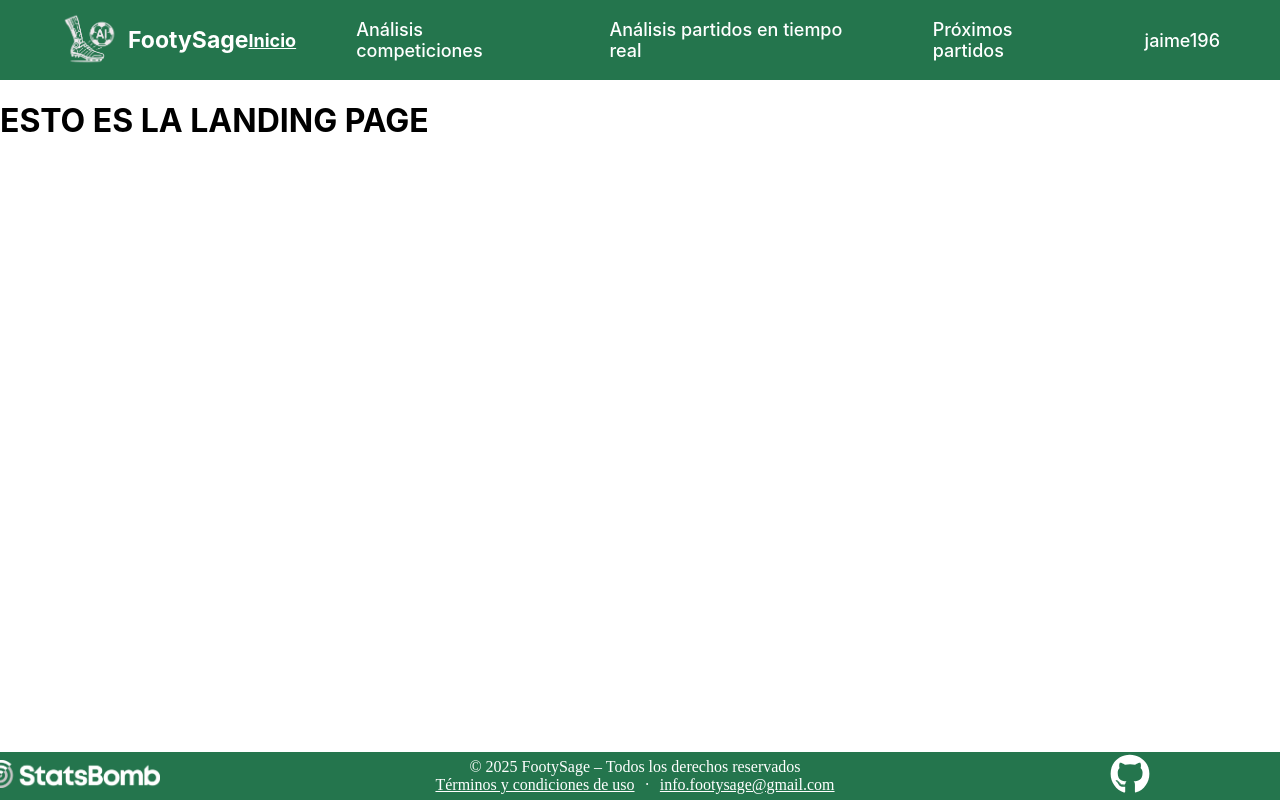
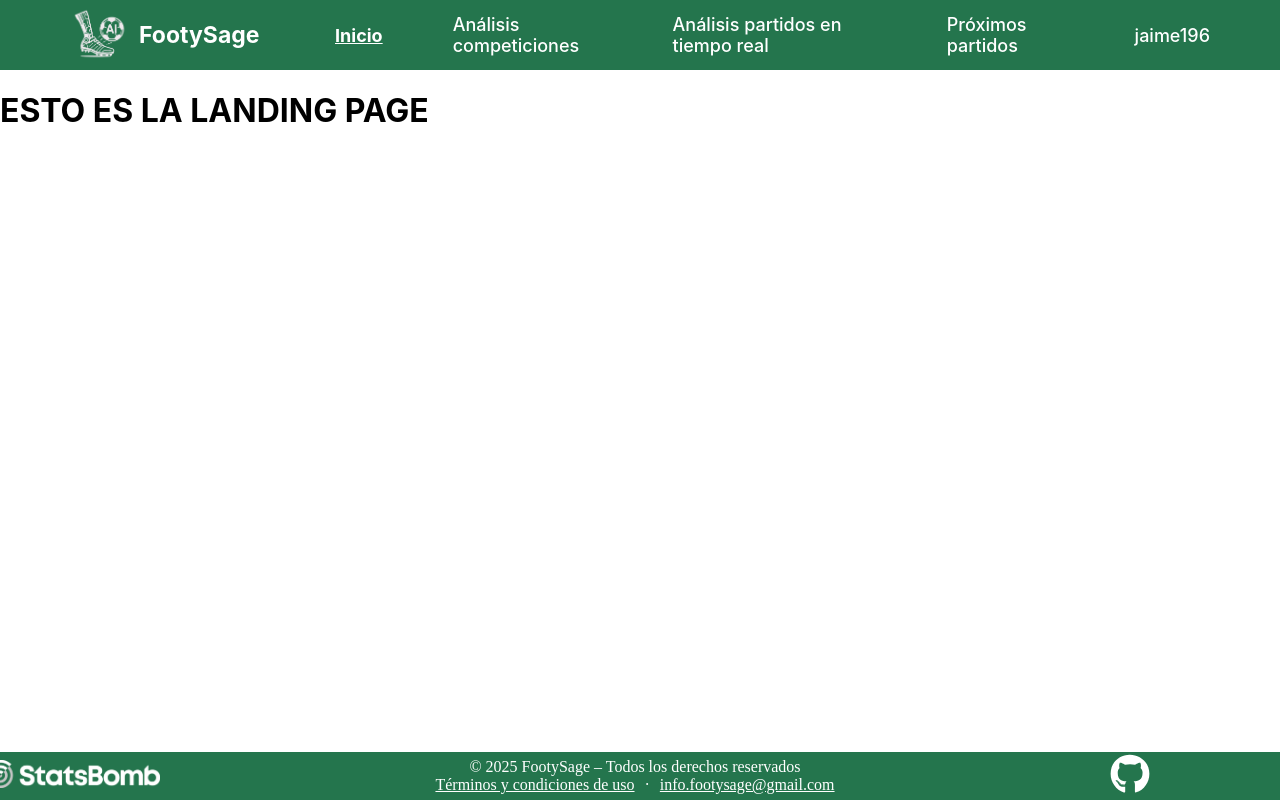
Before and after one commit to Jaime-Linares/FootySage, a React (Create React App) app in the folder frontend/: page / in a window 1280 px wide. Built offline with nearby package versions, Linux system fonts and the light colour scheme.

Commit message:
style: add animations to navbar component

```diff
--- /dev/null
+++ b/frontend/src/components/NavItem.jsx
@@ -0,0 +1,31 @@
+import React, { useState } from 'react';
+import { Link } from 'react-router-dom';
+
+
+const NavItem = ({ to, children, active = false }) => {
+  const [isHovered, setIsHovered] = useState(false);
+
+  const baseStyle = {
+    color: '#fff',
+    textDecoration: 'none',
+    fontWeight: active ? 'bold' : 500,
+    fontSize: '18px',
+    textDecorationLine: active ? 'underline' : isHovered ? 'underline' : 'none',
+    transform: isHovered ? 'scale(1.05)' : 'scale(1)',
+    transition: 'all 0.2s ease-in-out',
+  };
+
+  return (
+    <Link
+      to={to}
+      style={baseStyle}
+      onMouseEnter={() => setIsHovered(true)}
+      onMouseLeave={() => setIsHovered(false)}
+    >
+      {children}
+    </Link>
+  );
+};
+
+
+export default NavItem;
--- a/frontend/src/components/Navbar.jsx
+++ b/frontend/src/components/Navbar.jsx
@@ -1,10 +1,13 @@
-import React from 'react';
+import React, { useState } from 'react';
 import { Link } from 'react-router-dom';
 import PropTypes from 'prop-types';
 import Logo from './Logo';
+import NavItem from './NavItem';
 
 
 const Navbar = ({ isLoggedIn = false, username = '' }) => {
+  const [isHovered, setIsHovered] = useState(false);
+
   const navStyle = {
     backgroundColor: 'var(--color-green)',
     color: '#fff',
@@ -14,60 +17,62 @@ const Navbar = ({ isLoggedIn = false, username = '' }) => {
     display: 'flex',
     alignItems: 'center',
     justifyContent: 'space-between',
+    maxHeight: '50px'
   };
 
   const leftStyle = {
     display: 'flex',
     alignItems: 'center',
-    gap: '8px',
+    gap: '9px',
     textDecoration: 'none',
     color: 'inherit',
-    marginLeft: '30px',
+    marginLeft: '40px',
+    transform: isHovered ? 'scale(1.05)' : 'scale(1)',
+    transition: 'all 0.2s ease-in-out',
+  };
+
+  const rightWrapperStyle = {
+    width: '75%',
+    display: 'flex',
+    justifyContent: 'flex-end',
   };
 
   const rightStyle = {
     display: 'flex',
-    gap: '60px',
     alignItems: 'center',
-    marginRight: '30px',
-  };
-
-  const linkStyle = {
-    color: '#fff',
-    textDecoration: 'none',
-    fontWeight: 500,
-    fontSize: '18px',
-  };
-
-  const activeLinkStyle = {
-    ...linkStyle,
-    textDecoration: 'underline',
-    fontWeight: 'bold',
+    gap: isLoggedIn ? '70px' : '130px',
+    marginRight: isLoggedIn ? '40px' : '60px',
   };
 
   return (
     <div style={navStyle}>
-      <Link to="/" style={leftStyle}>
+      <Link to="/"
+        style={leftStyle}
+        onMouseEnter={() => setIsHovered(true)}
+        onMouseLeave={() => setIsHovered(false)}
+      >
         <Logo variant="footysage_white" width="60px" height="60px" />
         <span style={{ fontWeight: 'bold', fontSize: '23px' }}>FootySage</span>
       </Link>
 
+      <div style={rightWrapperStyle}>
         <div style={rightStyle}>
           {isLoggedIn ? (
             <>
-            <Link to="/home" style={activeLinkStyle}>Inicio</Link>
-            <Link to="/check" style={linkStyle}>Análisis competiciones</Link>
-            <Link to="/check" style={linkStyle}>Análisis partidos en tiempo real</Link>
-            <Link to="/check" style={linkStyle}>Próximos partidos</Link>
-            <Link to="/check" style={linkStyle}>{username}</Link>
+              <NavItem to="/home" active>Inicio</NavItem>
+              <NavItem to="/check">Análisis competiciones</NavItem>
+              <NavItem to="/check">Análisis partidos en tiempo real</NavItem>
+              <NavItem to="/check">Próximos partidos</NavItem>
+              <NavItem to="/check">{username}</NavItem>
             </>
           ) : (
             <>
-            <Link to="/check" style={linkStyle}>Próximos partidos</Link>
-            <Link to="/check" style={linkStyle}>Inicia sesión</Link>
-            <Link to="/check" style={linkStyle}>Regístrate</Link>
+              <NavItem to="/check">Próximos partidos</NavItem>
+              <NavItem to="/check">Inicia sesión</NavItem>
+              <NavItem to="/check">Regístrate</NavItem>
             </>
           )}
+        </div>
       </div>
     </div>
   );
@@ -78,4 +83,5 @@ Navbar.propTypes = {
   username: PropTypes.string,
 };
 
+
 export default Navbar;
```
Lines whose indentation alone changed are shown as unchanged.
